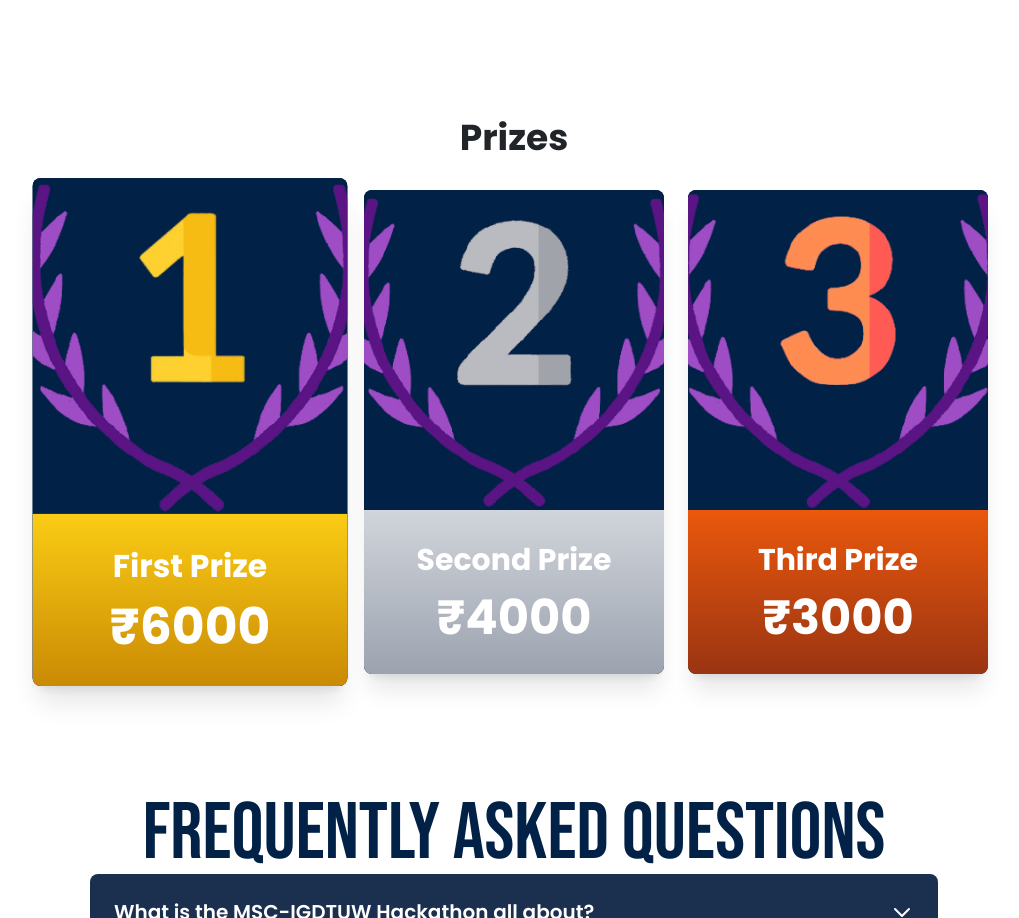
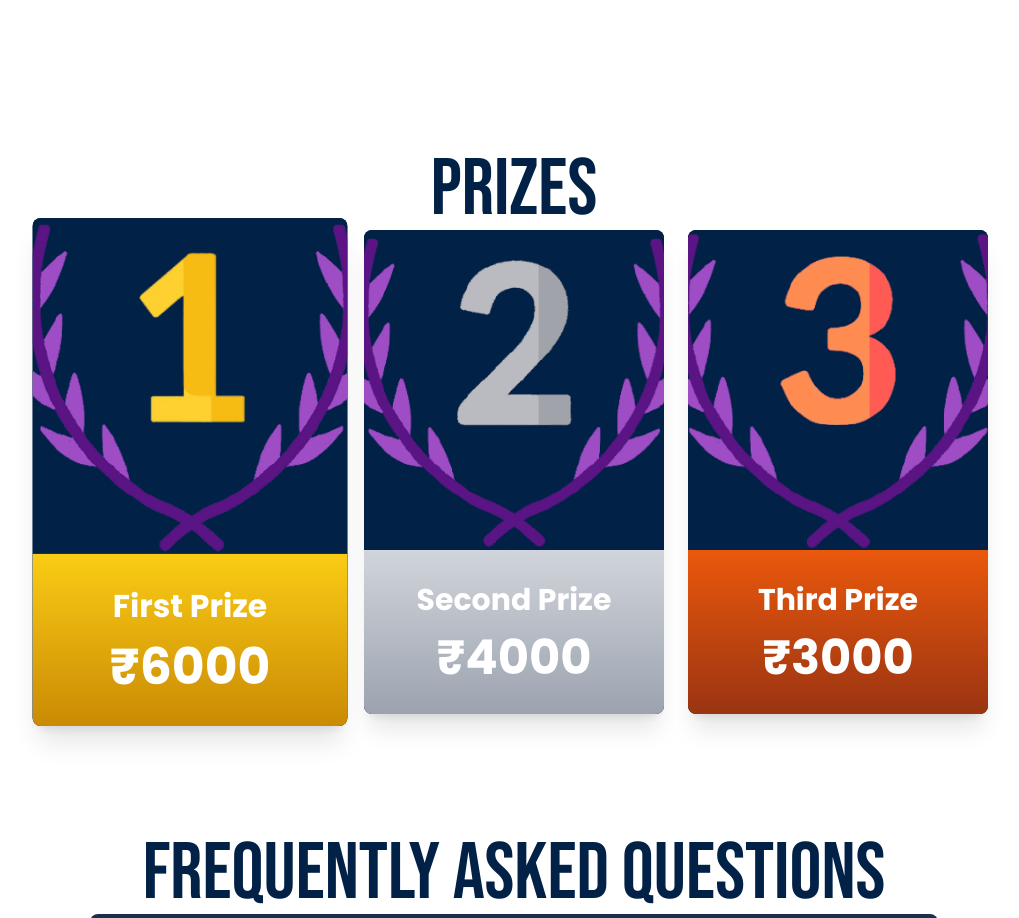
Before and after one commit to MicrosoftStudentChapterIGDTUW/reactmsc, a React (Create React App) app: page /hackitup in a window 1280 px wide. Shown: the part 4023-4941 px from the top of the page, without its empty margins (126-1145 px from the left). Built offline with nearby package versions, Linux system fonts and the light colour scheme.

Commit message:
font update

```diff
--- a/src/pages/Hack-It-Up/Prizes.js
+++ b/src/pages/Hack-It-Up/Prizes.js
@@ -24,7 +24,7 @@ const PrizeRankings = () => {
 
   return (
     <div className="w-full bg-white p-4 sm:p-8">
-      <h1 className="text-3xl sm:text-4xl font-bold text-center mb-8 sm:mb-12">
+      <h1 className="mt-8 text-3xl md:text-5xl lg:text-[5em] text-center font-['Bebas_Neue'] text-[#012147]">
         Prizes
       </h1>
 
```
